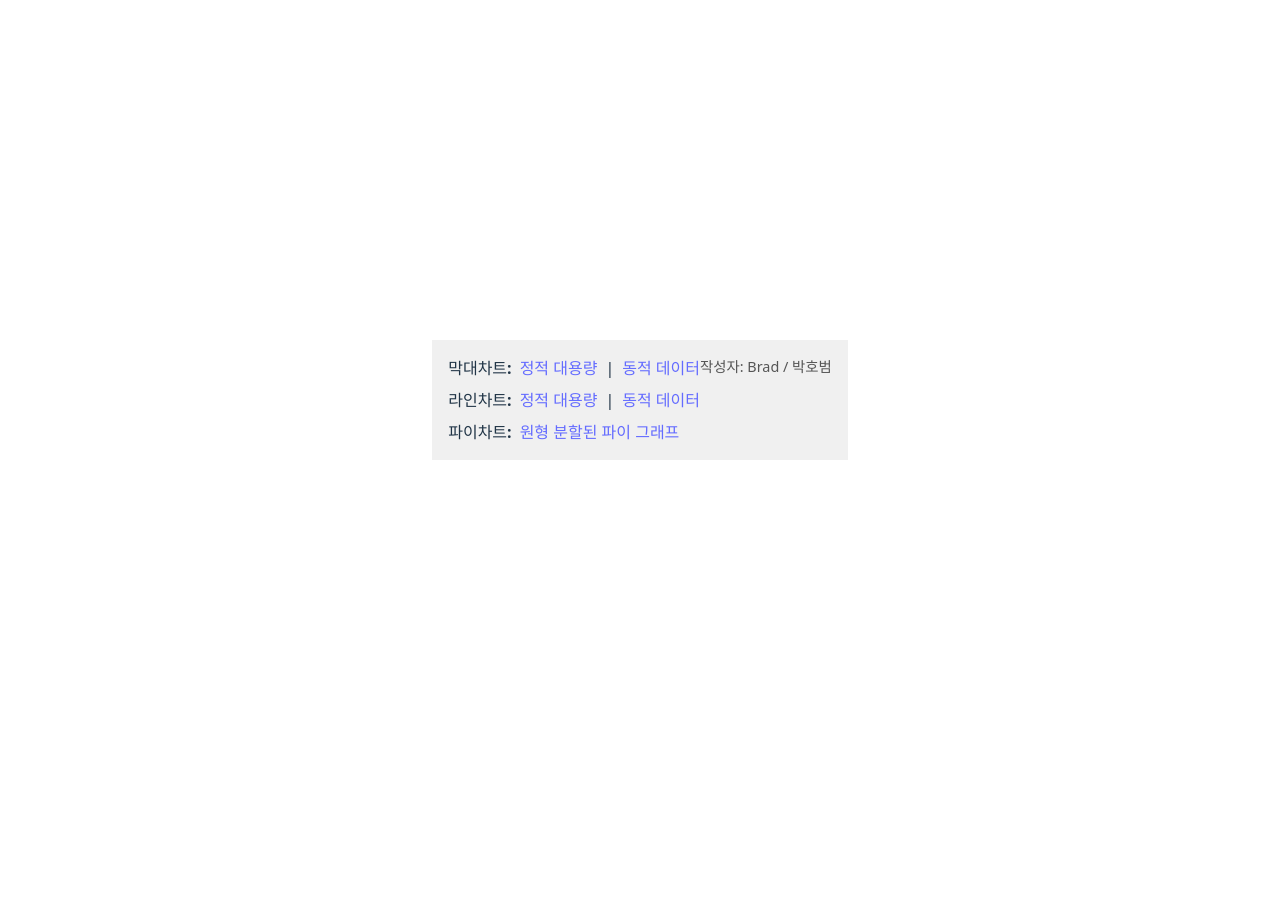
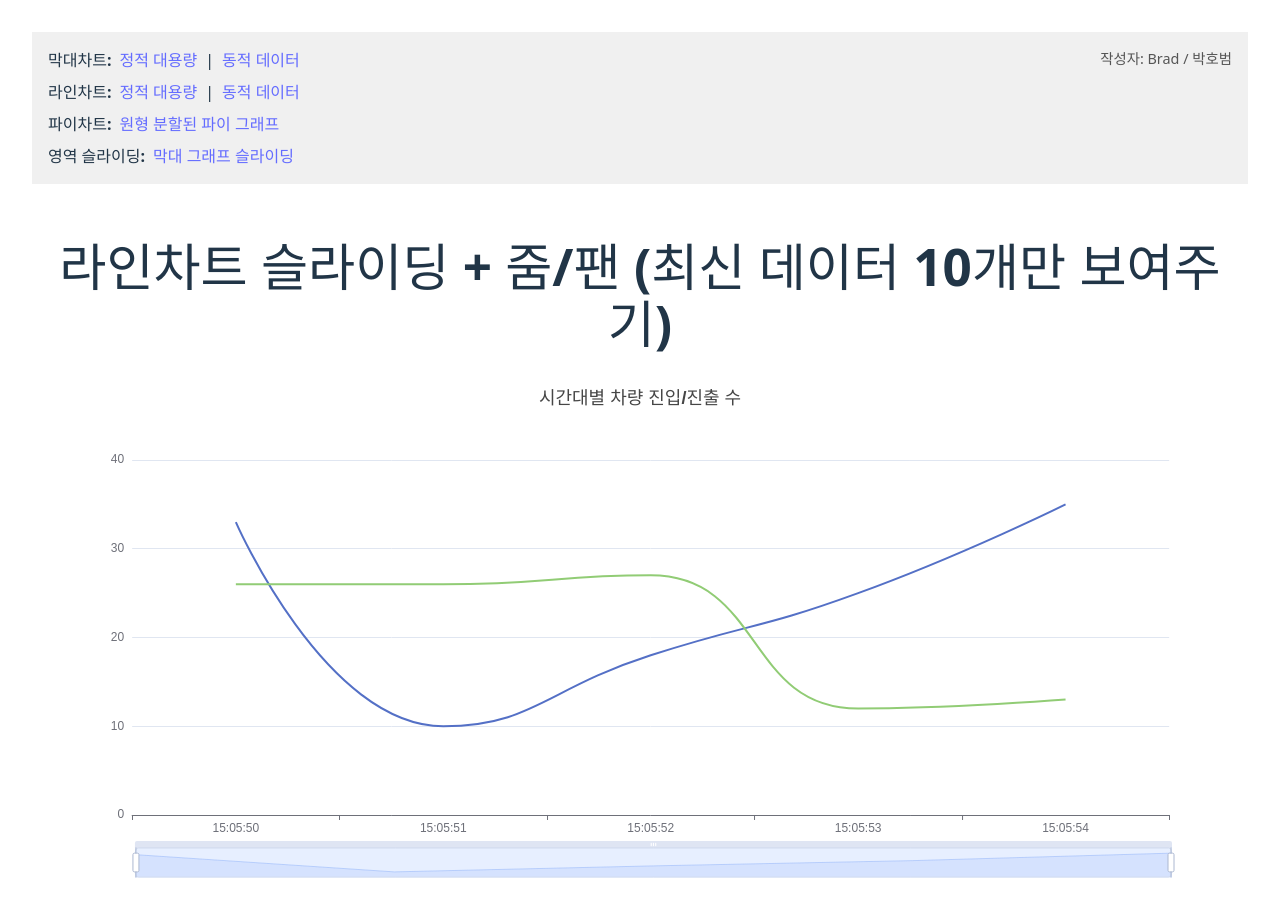
Before and after one commit to HobumPark/react_echarts_practice, a React (Vite) app: page /line/sliding in a window 1280 px wide. Shown: the top 916 px of the page. Before the commit the page ends 800 px from the top, so only its background shows below. Built offline with nearby package versions, Linux system fonts and the light colour scheme.

Commit message:
LineChart - latest 10 data sliding

```diff
--- a/src/App.jsx
+++ b/src/App.jsx
@@ -5,6 +5,8 @@ import EChartsBarDynamicMultiChartControlPage from './pages/EChartsBarDynamicMul
 import EChartsLineStaticLargeDatasetPage from './pages/EChartsLineStaticLargeDatasetPage'
 import EChartsLineDynamicMultiChartControlPage from './pages/EChartsLineDynamicMultiChartControlPage'
 import EChartsPieDynamicControlPage from './pages/EChartsPieDynamicControlPage'
+import EChartsLineDynamicSlidingPage from './pages/EChartsLineDynamicSlidingPage'
+
 import { BrowserRouter, Routes, Route, Link } from 'react-router-dom'
 import ChartNav from './pages/ChartNav'
 function App() {
@@ -22,6 +24,7 @@ function App() {
           <Route path="/line/large" element={<EChartsLineStaticLargeDatasetPage />} />
           <Route path="/line/dynamic" element={<EChartsLineDynamicMultiChartControlPage />} />
           <Route path="/pie/dynamic" element={<EChartsPieDynamicControlPage />} />
+          <Route path="/line/sliding" element={<EChartsLineDynamicSlidingPage />} />
         </Routes>
       </BrowserRouter>
     </>
--- a/src/components/EChartsLineChart.jsx
+++ b/src/components/EChartsLineChart.jsx
@@ -1,73 +1,65 @@
-import React from 'react';
-import ReactECharts from 'echarts-for-react';
+import React, { useEffect, useRef } from 'react';
+import * as echarts from 'echarts';
 
-/**
- * @param {{
- *  title?: string,
- *  categories: string[], // 사용되지 않게 됨
- *  fullTimestamps?: string[],
- *  series: { name: string, data: number[] } | { name: string, data: number[] }[],
- *  width?: string | number,
- *  height?: string | number,
- * }} props
- */
 const EChartsLineChart = ({
-  title = '라인 차트',
-  categories,
-  fullTimestamps,
-  series,
-  width = '100%',
+  title = '',
+  categories = [],
+  series = [],
   height = 400,
+  windowSize = 10,
 }) => {
-  const seriesArray = Array.isArray(series) ? series : [series];
+  const chartRef = useRef(null);
+  const chartInstance = useRef(null);
 
-  const isTimeSeries = fullTimestamps && fullTimestamps.length > 0;
+  useEffect(() => {
+    chartInstance.current = echarts.init(chartRef.current);
+    return () => chartInstance.current?.dispose();
+  }, []);
 
-  const option = {
-    title: {
-      text: title,
-    },
-    tooltip: {
-      trigger: 'axis',
-    },
-    legend: {
-      data: seriesArray.map((s) => s.name),
-    },
-    xAxis: isTimeSeries
-      ? {
-          type: 'time',
-        }
-      : {
+  useEffect(() => {
+    if (!chartInstance.current || categories.length === 0) return;
+
+    const total = categories.length;
+    const start = total > windowSize ? ((total - windowSize) / total) * 100 : 0;
+
+    chartInstance.current.setOption({
+      title: { text: title, left: 'center' },
+      tooltip: { trigger: 'axis' },
+      xAxis: {
         type: 'category',
         data: categories,
       },
-    yAxis: {
-      type: 'value',
-    },
-    series: seriesArray.map((s) => ({
-      name: s.name,
+      yAxis: { type: 'value' },
+      series: series.map((s) => ({
+        ...s,
         type: 'line',
+        smooth: true,
         showSymbol: false,
-      data: isTimeSeries
-        ? s.data.map((value, i) => [fullTimestamps[i], value])
-        : s.data,
       })),
       dataZoom: [
         {
           type: 'slider',
-        start: 0,
-        end: categories.length > 20 ? 20 : 100,
-        handleSize: '80%',
+          start,
+          end: 100,
+          realtime: true,
         },
         {
           type: 'inside',
-        start: 0,
-        end: categories.length > 20 ? 20 : 100,
+          start,
+          end: 100,
         },
       ],
-  };
+      grid: {
+        left: '5%',
+        right: '5%',
+        bottom: '10%',
+        top: '15%',
+        containLabel: true,
+      },
+    });
+  }, [categories, series, windowSize]);
 
-  return <ReactECharts option={option} style={{ width, height }} />;
+  return <div ref={chartRef} style={{ width: '100%', height }} />;
 };
 
 export default EChartsLineChart;
--- a/src/pages/ChartNav.jsx
+++ b/src/pages/ChartNav.jsx
@@ -46,6 +46,10 @@ const ChartNav = () => {
           <strong>파이차트:</strong>
           <Link to="/pie/dynamic">원형 분할된 파이 그래프</Link>
         </div>
+        <div style={rowStyle}>
+          <strong>영역 슬라이딩:</strong>
+          <Link to="/line/sliding">막대 그래프 슬라이딩</Link>
+        </div>
       </div>
       <div style={authorStyle}>작성자: Brad / 박호범</div>
     </nav>
--- /dev/null
+++ b/src/pages/EChartsLineDynamicSlidingPage.jsx
@@ -0,0 +1,52 @@
+import React, { useEffect, useState } from 'react';
+import EChartsLineChart from '../components/EChartsLineChart';
+
+const WINDOW_SIZE = 10;
+
+const EChartsLineDynamicSlidingPage = () => {
+  const [chartData, setChartData] = useState({
+    categories: [],
+    series: [
+      { name: '진입 차량 수', data: [] },
+      { name: '진출 차량 수', data: [] },
+    ],
+  });
+
+  useEffect(() => {
+    const interval = setInterval(() => {
+      setChartData((prev) => {
+        const now = new Date();
+        //now.setSeconds(0, 0);
+        const newLabel = `${now.getHours()}:${String(now.getMinutes()).padStart(2, '0')}:${String(now.getSeconds()).padStart(2, '0')}`;
+
+        const newEntry = Math.floor(Math.random() * 30) + 10;
+        const newExit = Math.floor(Math.random() * 25) + 5;
+
+        return {
+          categories: [...prev.categories, newLabel],
+          series: [
+            { ...prev.series[0], data: [...prev.series[0].data, newEntry] },
+            { ...prev.series[1], data: [...prev.series[1].data, newExit] },
+          ],
+        };
+      });
+    }, 1000);
+
+    return () => clearInterval(interval);
+  }, []);
+
+  return (
+    <div style={{ padding: 20 }}>
+      <h1>라인차트 슬라이딩 + 줌/팬 (최신 데이터 10개만 보여주기)</h1>
+      <EChartsLineChart
+        title="시간대별 차량 진입/진출 수"
+        categories={chartData.categories}
+        series={chartData.series}
+        windowSize={WINDOW_SIZE}
+        height={500}
+      />
+    </div>
+  );
+};
+
+export default EChartsLineDynamicSlidingPage;
```
Lines whose indentation alone changed are shown as unchanged.
